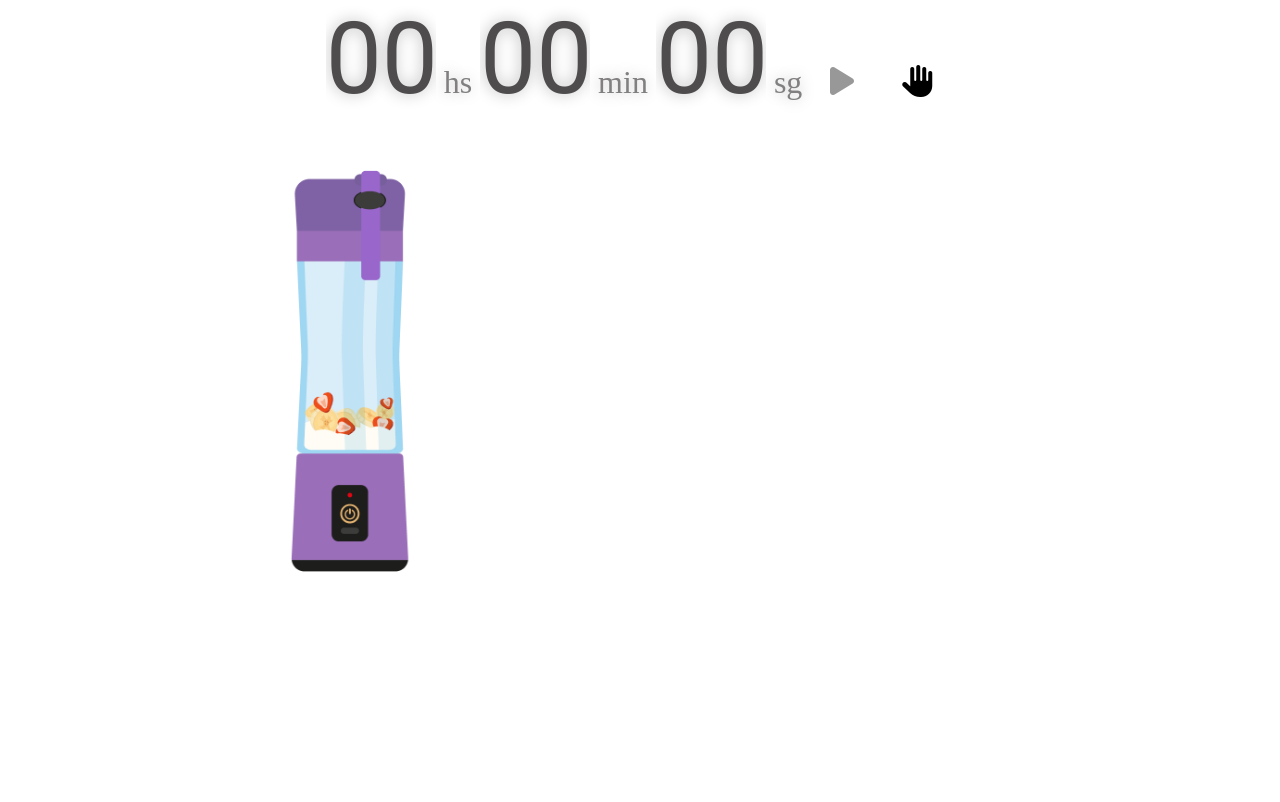
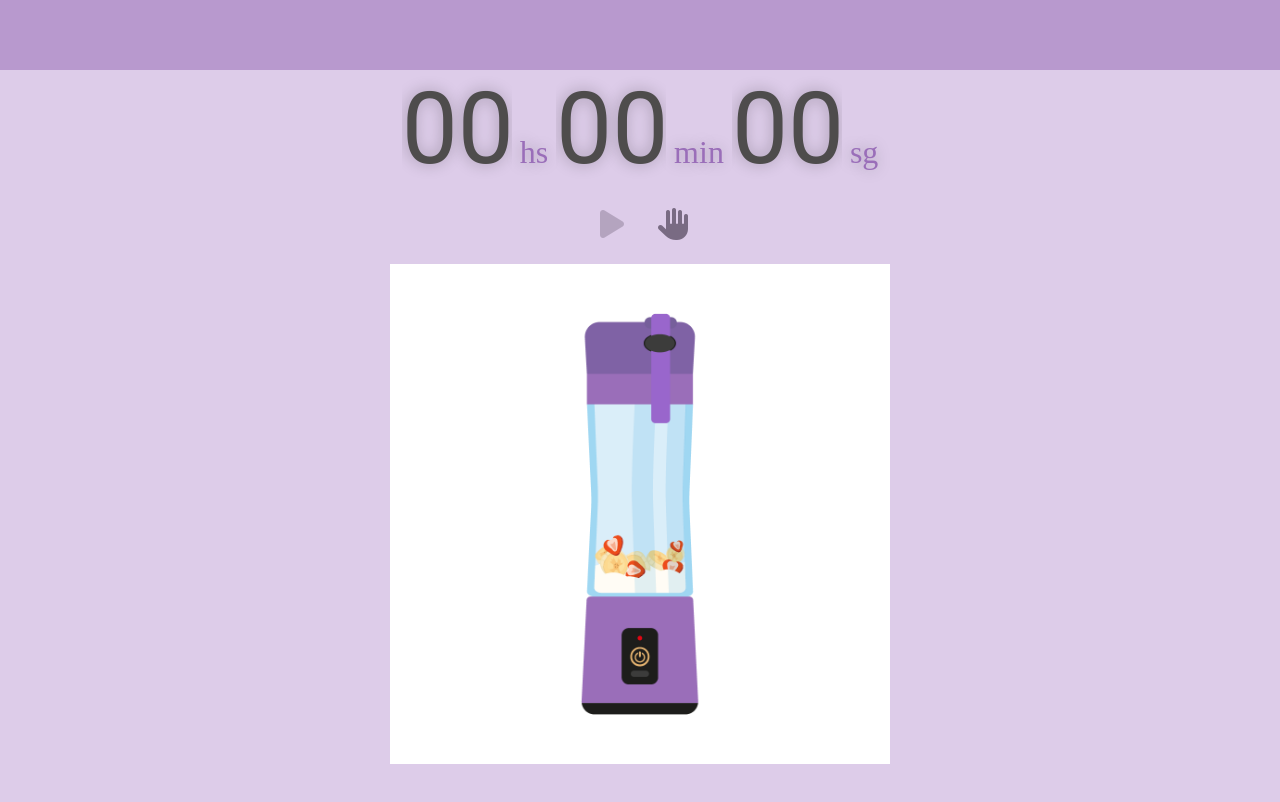
Before and after one commit to celsrami/blender, a plain HTML site: page index.html in a window 1280 px wide. Drawn offline with Linux system fonts and the light colour scheme.

Commit message:
add header

```diff
--- a/index.html
+++ b/index.html
@@ -22,7 +22,7 @@
     <link rel="icon" href="/images/favicon.png" />
   </head>
   <body>
-    <header></header>
+    <header class="header"></header>
     <main class="main">
       <section class="timer">
         <form class="clock">
@@ -32,7 +32,8 @@
           <label for="min" class="label js-label">min</label>
           <input id="sg" type="text" class="number" value="00" />
           <label for="sg" class="label js-label">sg</label>
-
+        </form>
+        <form>
           <button id="play" type="button" class="js-play timer-button">
             <i class="fa-solid fa-play fa-beat-fade"></i>
           </button>
@@ -60,6 +61,7 @@
       src="./sounds/licuadora.mp3"
       type="audio/mpeg"
       id="js-blender-sound"
+      loop
     ></audio>
     <script src="./js/main.js"></script>
   </body>
--- a/styles/style.css
+++ b/styles/style.css
@@ -3,6 +3,25 @@
     padding: 0;
     margin: 0;
 
+}
+
+.header {
+    height: 70px;
+    background-color: rgb(154 110 185);
+    text-align: center;
+    display: flex;
+    justify-content: center;
+    align-items: center;
+    opacity: 0.7;
+    width: 100vw;
+}
+
+.main {
+    background-color: rgb(221, 204, 233);
+    display: flex;
+    flex-direction: column;
+    align-items: center;
+    min-height: 100vh;
 }
 
 /* Css TIME */
@@ -16,7 +35,7 @@
 .clock {
     font-size: 32px;
     text-shadow: -1px 0px 15px rgba(0, 0, 0, 0.25);
-    color: rgb(129, 127, 127);
+    color: rgb(154 110 185);
 }
 
 .number {
@@ -28,12 +47,13 @@
     text-shadow: -1px 0px 15px rgba(8, 7, 7, 0.25);
     border: none;
     color: rgb(78, 76, 76);
+    background-color: transparent;
 }
 
 .timer-button {
     margin: 20px;
-    margin-right: 20px;
-    color: black;
+    margin-right: 10px;
+    color: rgb(121, 107, 131);
     font-size: 32px;
     font-weight: 700;
     border-radius: 50%;
```
